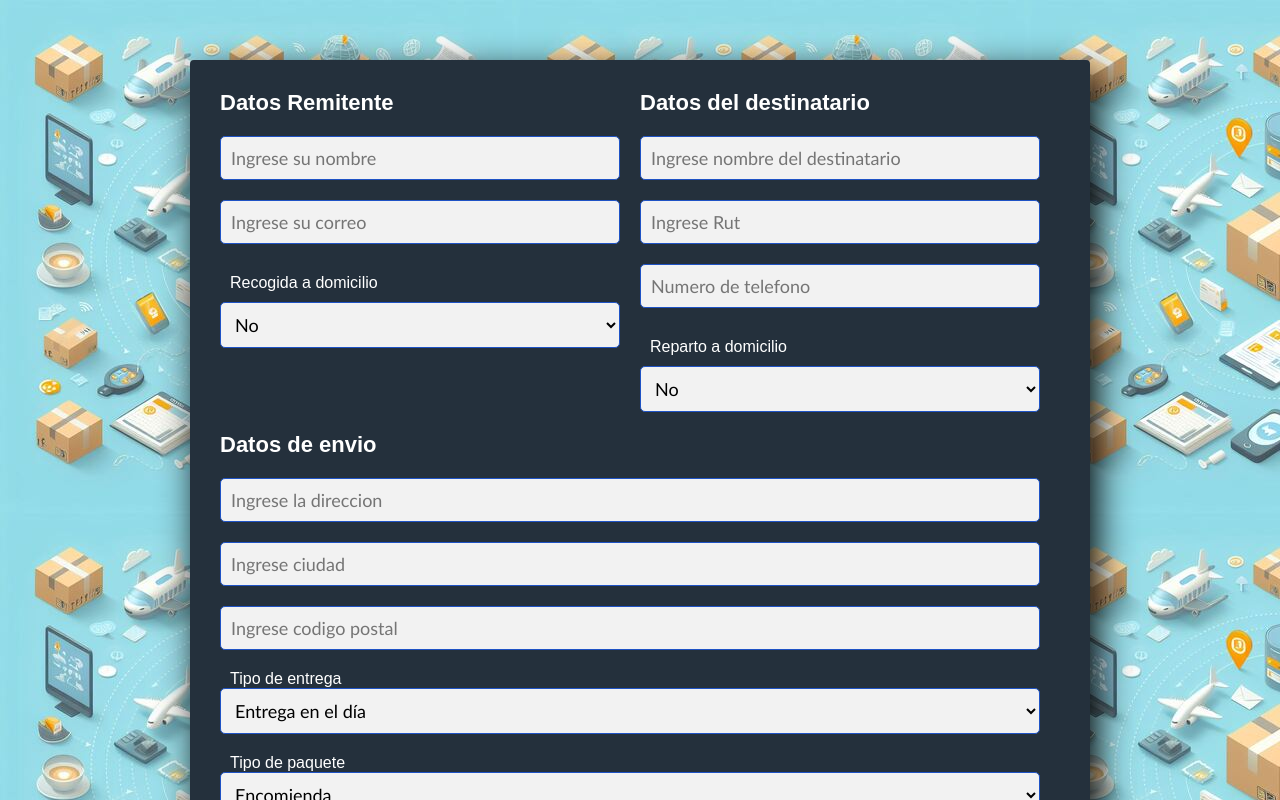
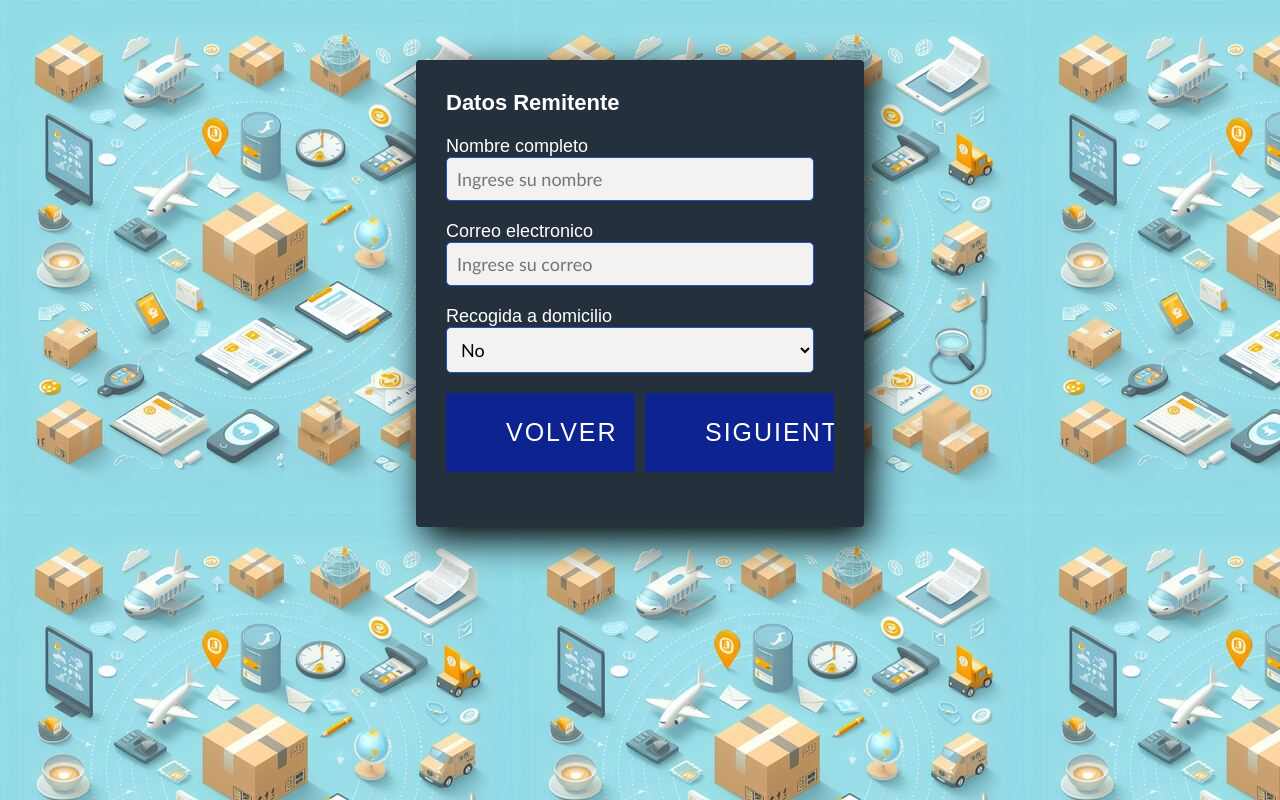
Before and after one commit to benjag22/dise-o_soft, a React (Create React App) app in the folder my-app/: page /#/IngresoDatosRemitente in a window 1280 px wide. Shown: the top 800 px of the page. Built offline with nearby package versions, Linux system fonts and the light colour scheme.

Commit message:
feat: se agrega la pagina para los datos del remitentes y se modifica el css de distintos archivos

```diff
--- a/my-app/src/App.js
+++ b/my-app/src/App.js
@@ -1,16 +1,19 @@
 import React from 'react';
-import { BrowserRouter, Route, Routes } from "react-router-dom";
+import { HashRouter as Router, BrowserRouter, Route, Routes } from "react-router-dom";
 import Formulario from "./Formulario/Formulario";
 import EnviosComponent from './Otros/EnviosComponent ';
+import { Page1 } from './pages/page1';
+import { IngresoDatosRemitente } from './pages/IngresoDatosRemitente';
 
 function App() {
     return (
-      <BrowserRouter>
+      <Router>
         <Routes>
-          <Route path="/" element={<Formulario/>} />
-          <Route path="/envios" element={<EnviosComponent/>} />
+          <Route path='/' element={<Formulario/>}/>
+          <Route path='/IngresoDatosRemitente' element={<IngresoDatosRemitente/>}/>
+          <Route path='/envio' element={<EnviosComponent/>}/>
         </Routes>
-      </BrowserRouter>
+      </Router>
     );
 }
 export default App;
--- a/my-app/src/Formulario/formularioCSS.css
+++ b/my-app/src/Formulario/formularioCSS.css
@@ -9,7 +9,7 @@ body {
 }
 
 .form-register {
-    width: 900px;
+    width: 900;
     background: #24303c;
     padding: 30px;
     margin: 100px auto;
@@ -42,9 +42,18 @@ select {
     font-family: 'calibri';
     font-size: 18px;
 }
-.div_destinatario,
-.div_remitente {
+#div_destinatario,
+#div_remitente {
     display: flex;
     flex-direction: column;
-    width: 50%
+    width: 35%
 }
+.info_campo{
+    font-size: large;
+}
+
+.pasar_pagina{
+    display: grid;
+    grid-template-columns: 1fr 1fr;
+    grid-gap: 10px;
+}
--- /dev/null
+++ b/my-app/src/pages/IngresoDatosRemitente.js
@@ -0,0 +1,68 @@
+import React, { useState, useEffect } from "react";
+import { format } from "date-fns";
+import "../Formulario/formularioCSS.css";
+import "../Formulario/ButtonStyle.css";
+
+export function IngresoDatosRemitente() {
+    const [Remitente, setRemitente] = useState("");
+    const [Correo, setEmail] = useState("");
+    const [Recogida_a_domicilio, setRecogidaADomicilio] = useState(false);
+    const [Direccion_remitente, setDireccion_recogida] = useState("");
+
+    return (
+        <form>
+            <section className="form-register" id="div_remitente">
+
+                <h4>Datos Remitente</h4>
+                <label className="info_campo">Nombre completo</label>
+                <input
+                    className="controls"
+                    type="text"
+                    value={Remitente}
+                    placeholder="Ingrese su nombre"
+                    onChange={(e) => setRemitente(e.target.value)}
+                />
+                <label className="info_campo">Correo electronico</label>
+                <input
+                    className="controls"
+                    type="email"
+                    value={Correo}
+                    placeholder="Ingrese su correo"
+                    onChange={(e) => setEmail(e.target.value)}
+                />
+                <label className="info_campo" htmlFor="direccionRecogida">
+                    Recogida a domicilio
+                </label>
+                <select
+                    className="controls"
+                    value={Recogida_a_domicilio}
+                    onChange={(e) => setRecogidaADomicilio(e.target.value === "true")}
+                >
+                    <option disabled value="">
+                    Seleccione una opción
+                    </option>
+                    <option value="true">Sí</option>
+                    <option value="false">No</option>
+                </select>
+                {Recogida_a_domicilio === true && (
+                    <input
+                    className="controls"
+                    type="text"
+                    value={Direccion_remitente}
+                    placeholder="Ingrese su dirección de recogida"
+                    onChange={(e) => setDireccion_recogida(e.target.value)}
+                    />
+                )}
+                <div className="pasar_pagina">
+                    <button href= "/envios"className="buttons" type="submit" value="Registrar">
+                        Volver
+                    </button>
+                    <button href= "/envios"className="buttons" type="submit" value="Registrar">
+                        Siguiente
+                    </button>
+                </div>
+
+            </section>
+        </form>
+    )
+}
--- /dev/null
+++ b/my-app/src/pages/page1.js
@@ -0,0 +1,9 @@
+export function Page1(){
+    return(
+        <>
+            <h1>
+               hola mundo
+            </h1>
+        </>
+    )
+}
```
